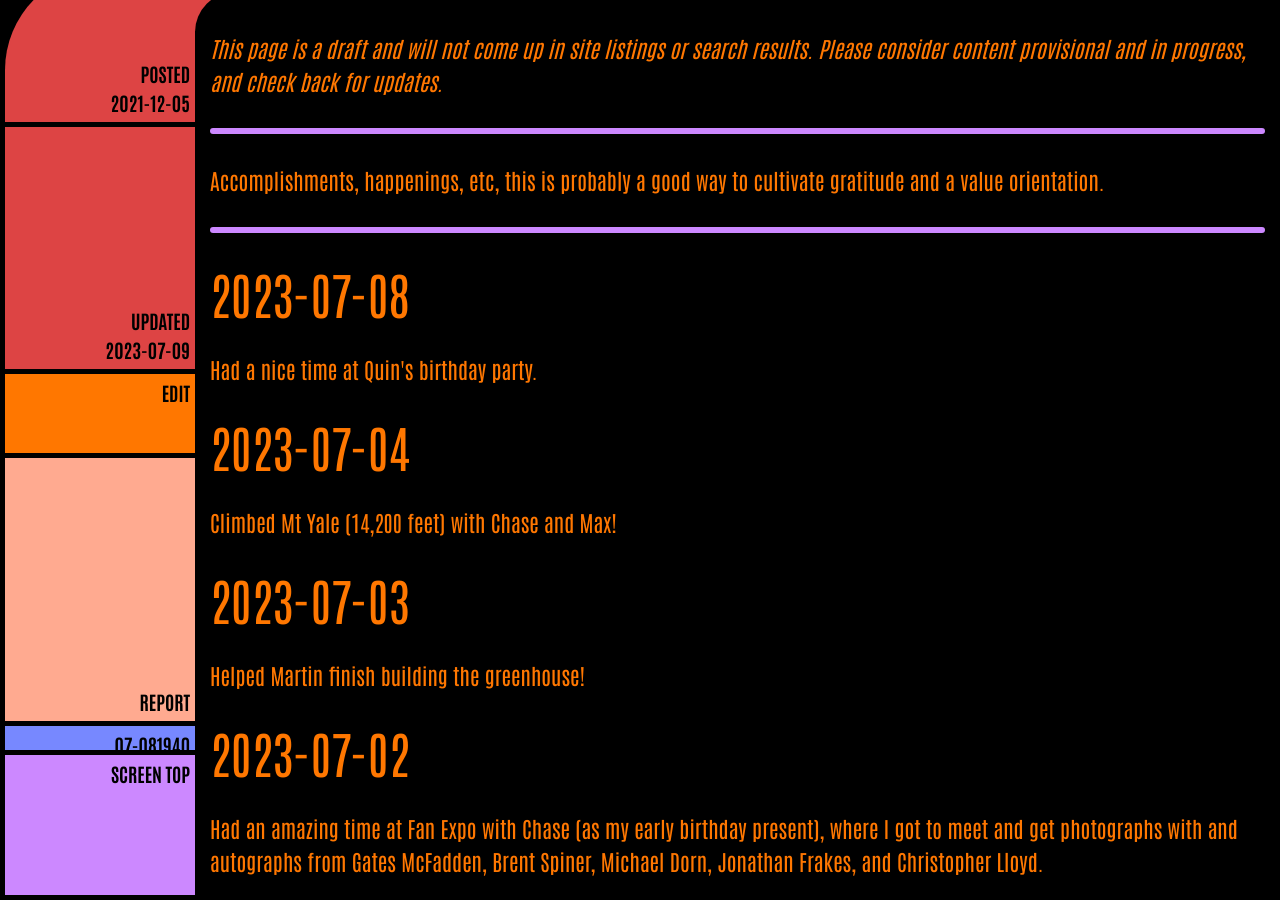
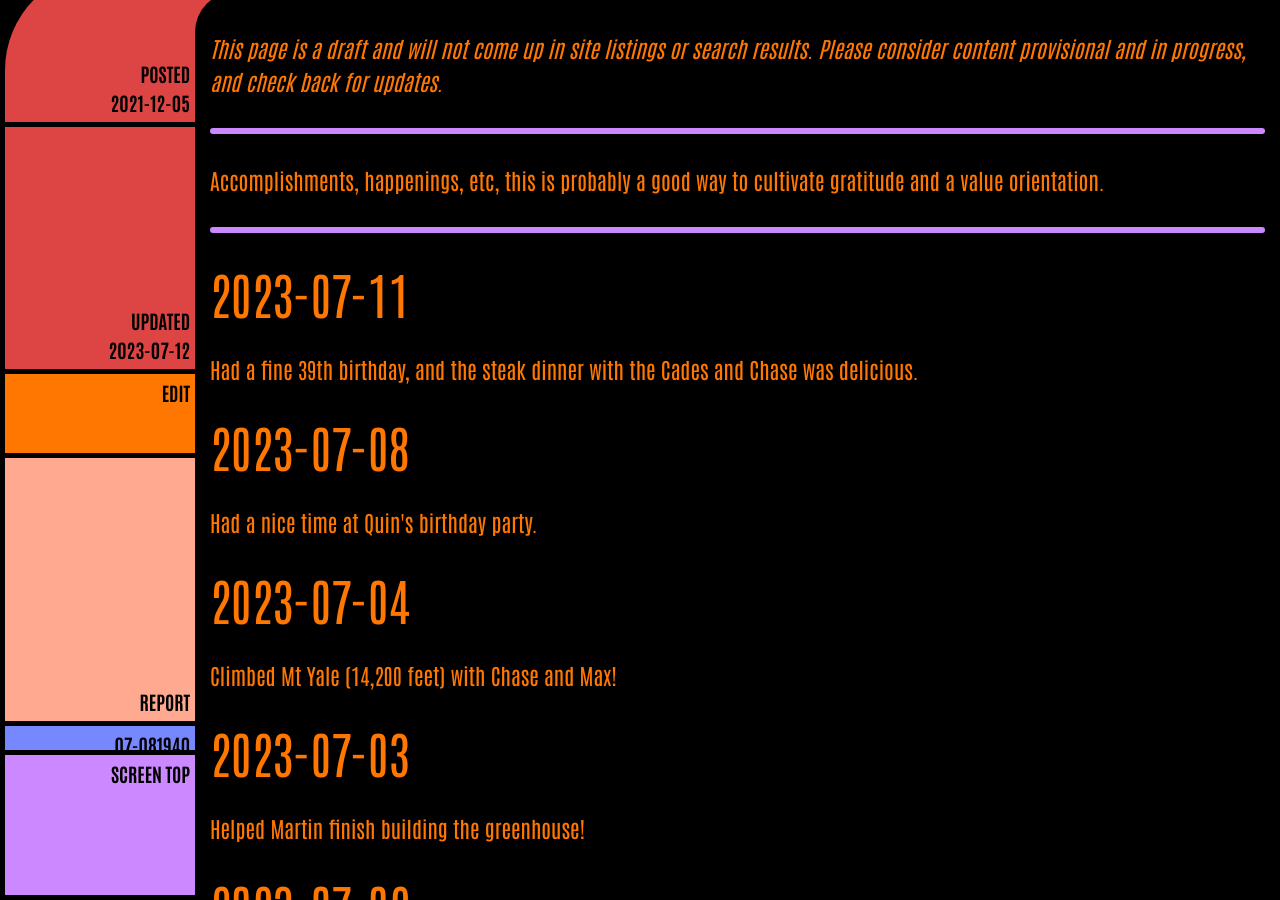
Before and after one commit to ArthurZey/arthurzey.github.io, a Jekyll site: the page built from _pages/one-good-thing.md, in a window 1280 px wide and 900 px high, scrolled down 333 px. Built offline with Jekyll 4.4.1, drawn with Linux system fonts in a browser that asks for light colours.

Commit message:
added 2023-07-11

```diff
--- a/_pages/one-good-thing.md
+++ b/_pages/one-good-thing.md
@@ -2,12 +2,14 @@
 title: One Good Thing
 description: "Accomplishments, happenings, etc, this is probably a good way to cultivate gratitude and a value orientation."
 date: "2021-12-05"
-last_modified_at: "2023-07-09T17:12:41+00:00"
+last_modified_at: "2023-07-12T14:16:40+00:00"
 tags:
   - happenings
   - draft
 sitemap: false
 ---
+## 2023-07-11
+Had a fine 39th birthday, and the steak dinner with the Cades and Chase was delicious.
 
 ## 2023-07-08
 Had a nice time at Quin's birthday party.
```
